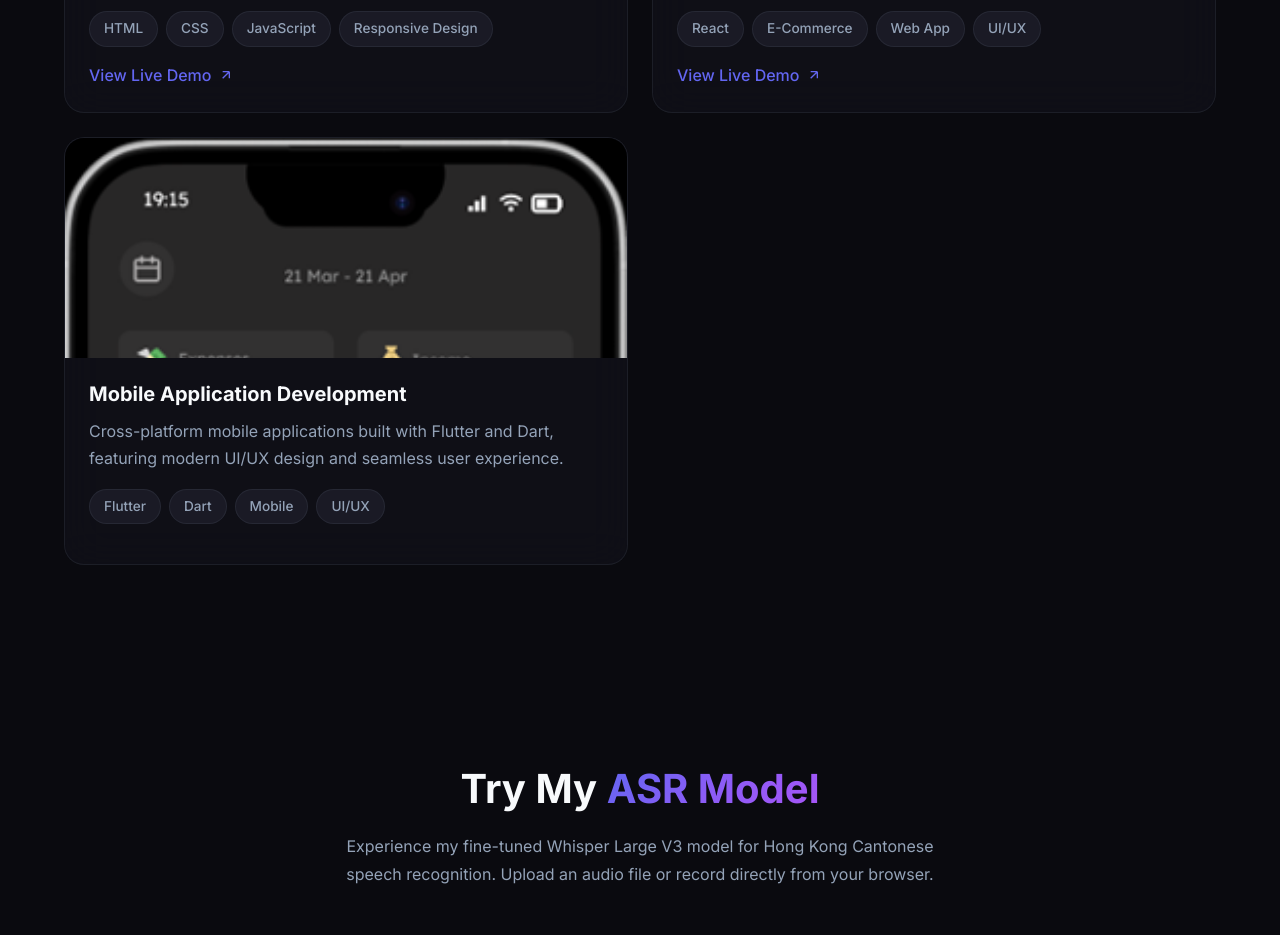
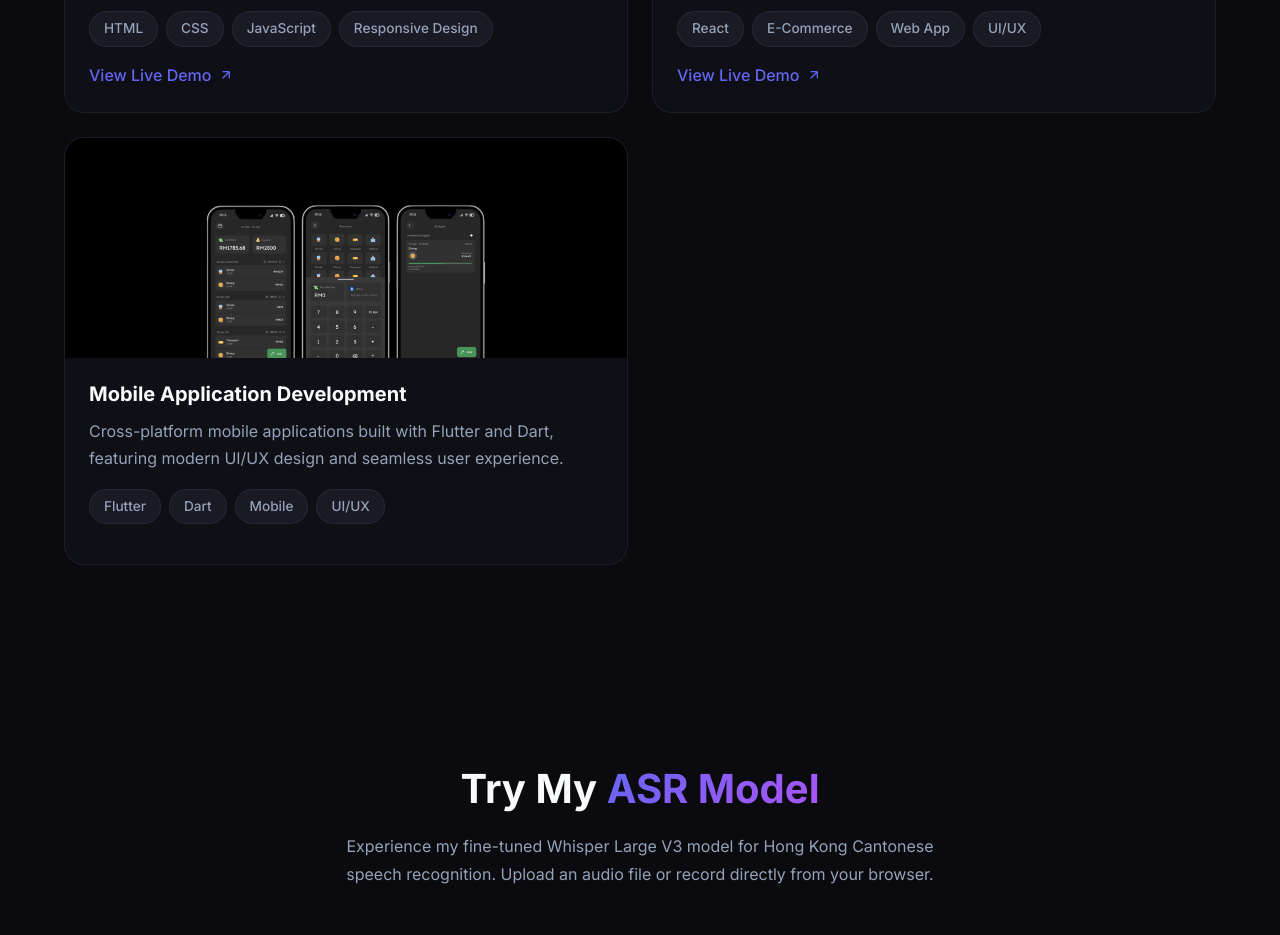
Before and after one commit to Chhhh619/portfolio-website, a React (Vite) app: page / in a window 1280 px wide. Shown: the part 2960-3895 px from the top of the page. Built offline with nearby package versions, Linux system fonts and the light colour scheme; no server answers.

Commit message:
Add ASR image and fix image dimensions

```diff
--- a/src/components/Projects.jsx
+++ b/src/components/Projects.jsx
@@ -34,7 +34,7 @@ function Projects() {
             description: 'Cross-platform mobile applications built with Flutter and Dart, featuring modern UI/UX design and seamless user experience.',
             tags: ['Flutter', 'Dart', 'Mobile', 'UI/UX'],
             featured: false,
-            image: '/images/fyp mobile1.png',
+            image: '/images/fyp.png',
         },
     ]
 
```
Also changed, not shown: public/images/fyp mobile1.png (deleted), public/images/fyp.png (added).
